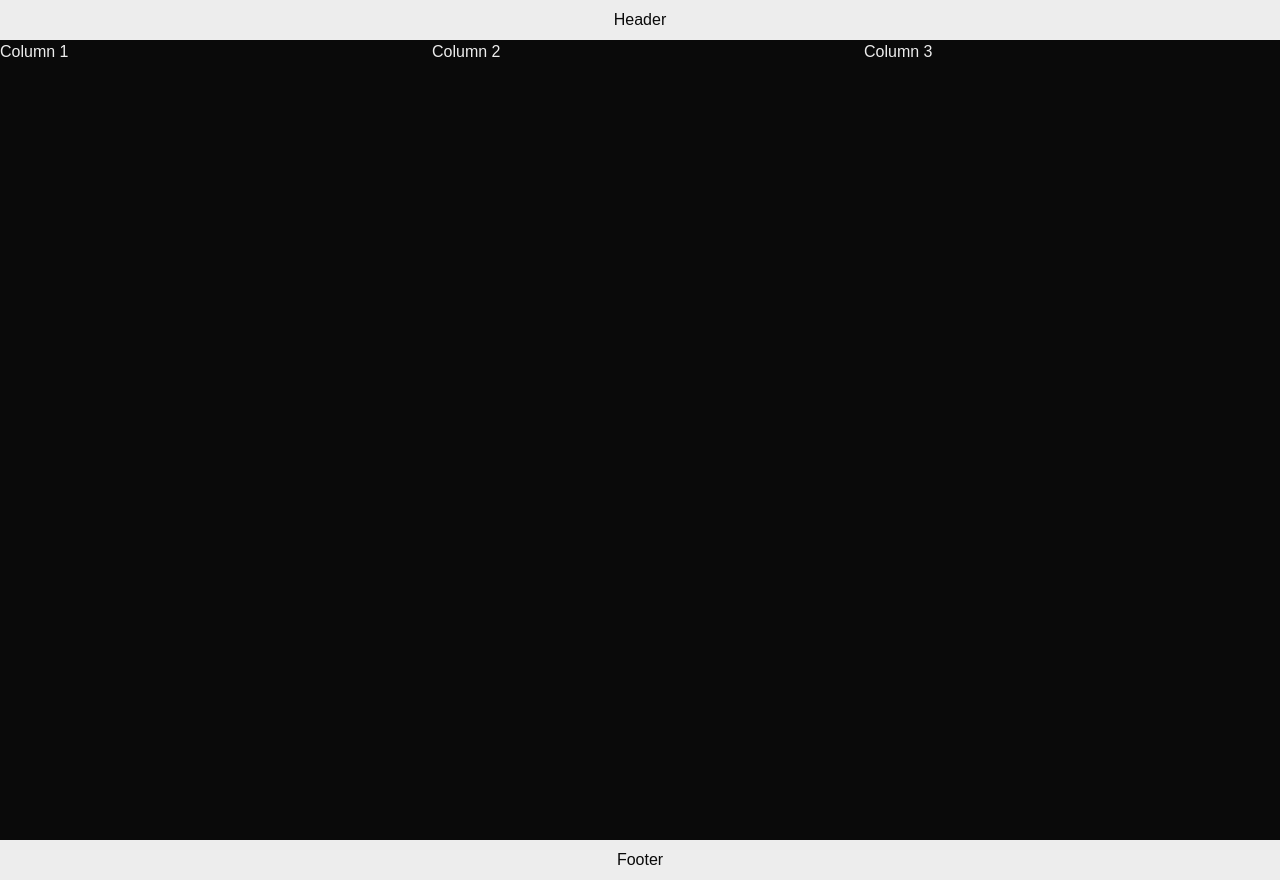
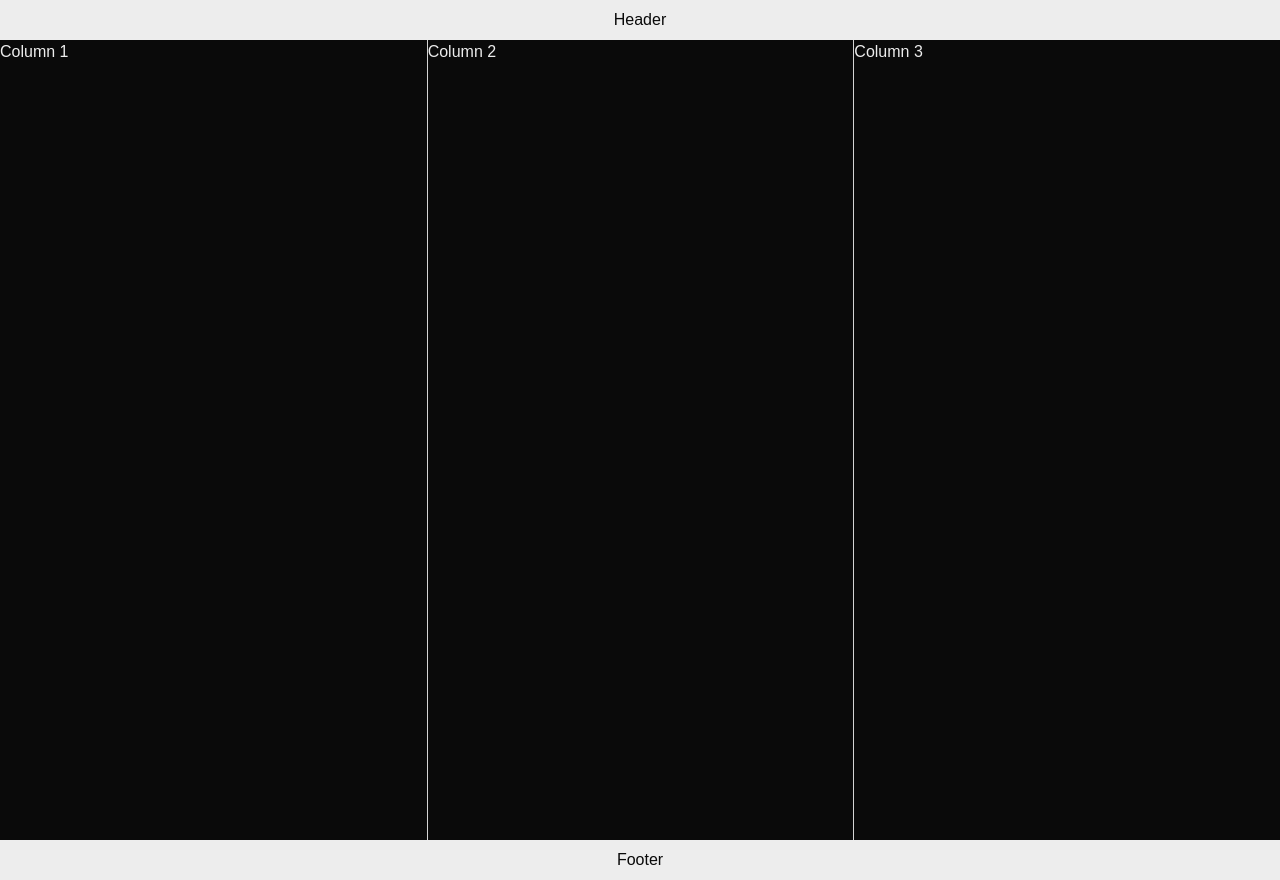
Before and after one commit to eleave/flexbox-layout, a Next.js app: page / in a window 1280 px wide. Built offline with nearby package versions, Linux system fonts and the light colour scheme.

Commit message:
refactor: move resizer to GridColumn

```diff
--- a/src/components/grid-layout/grid-column.tsx
+++ b/src/components/grid-layout/grid-column.tsx
@@ -7,10 +7,13 @@ import { Button } from "../ui/button";
 const HEADER_BLOCK_HEIGHT = 44;
 
 export interface GridColumnProps {
+  showResizer?: boolean;
+  onResizeStart?: (e: React.MouseEvent) => void;
   children: React.ReactNode;
   hasToggler?: boolean;
   title?: string;
   actions?: React.ReactNode;
+  isFirst?: boolean;
   isLast?: boolean;
   collapsed?: boolean;
   onToggle?: () => void;
@@ -23,10 +26,13 @@ export const GridColumn = React.forwardRef<HTMLDivElement, GridColumnProps>(func
     hasToggler = false,
     title,
     actions,
+    isFirst = false,
     isLast = false,
     collapsed = false,
     onToggle,
     className = "",
+    showResizer = false,
+    onResizeStart,
   },
   ref
 ) {
@@ -47,8 +53,10 @@ export const GridColumn = React.forwardRef<HTMLDivElement, GridColumnProps>(func
     togglePosition = isLast ? "-left-3" : "-right-3";
   }
 
+  const borderClass = isFirst ? "" : "border-l border-neutral-300";
+
   return (
-    <div ref={ref} className={`relative flex h-full flex-col ${className}`}>
+    <div ref={ref} className={`relative flex h-full flex-col ${borderClass} ${className}`}>
       {hasToggler && (
         <Button
           variant="ghost"
@@ -58,6 +66,12 @@ export const GridColumn = React.forwardRef<HTMLDivElement, GridColumnProps>(func
         >
           <Icon className="h-4 w-4" />
         </Button>
+      )}
+      {showResizer && !collapsed && (
+        <div
+          className="absolute top-0 -right-0.5 z-10 h-full w-1 cursor-col-resize bg-transparent hover:bg-gray-300"
+          onMouseDown={onResizeStart}
+        />
       )}
       {collapsed ? (
         title ? (
--- a/src/components/grid-layout/grid-layout.tsx
+++ b/src/components/grid-layout/grid-layout.tsx
@@ -3,7 +3,7 @@
 import React, { useRef } from "react";
 import useGridColumnVisibility from "./hooks/use-grid-column-visibility";
 import useGridColumnResizing from "./hooks/use-grid-column-resizing";
-import type { GridColumn } from "./grid-column";
+import type { GridColumn, GridColumnProps } from "./grid-column";
 
 interface GridLayoutProps {
   children: [
@@ -35,24 +35,9 @@ export function GridLayout({ children, name, height = "100vh" }: GridLayoutProps
     .slice(0, columnCount)
     .join(" ");
 
-  function renderResizer(index: number) {
-    if (index === columnCount - 1) {
-      return null;
-    }
-    return (
-      <div
-        className="absolute top-0 right-0 z-10 h-full w-1 cursor-col-resize bg-transparent hover:bg-gray-300"
-        onMouseDown={(e) => {
-          const startWidth = columnRefs.current[index]?.getBoundingClientRect().width || 0;
-          startResize(index, startWidth, e);
-        }}
-      />
-    );
-  }
-
   return (
     <div
-      className={`grid gap-4`}
+      className="grid"
       style={{
         height,
         gridTemplateColumns: templateColumns,
@@ -60,6 +45,7 @@ export function GridLayout({ children, name, height = "100vh" }: GridLayoutProps
     >
       {childArray.map((child, index) => {
         const isLast = index === columnCount - 1;
+        const isFirst = index === 0;
         return React.cloneElement(
           child,
           {
@@ -67,13 +53,16 @@ export function GridLayout({ children, name, height = "100vh" }: GridLayoutProps
             ref: (el: HTMLDivElement | null) => (columnRefs.current[index] = el),
             className: `${child.props.className ?? ""} relative h-full`,
             isLast,
+            isFirst,
             collapsed: !visibility[index],
             onToggle: () => toggle(index),
+            showResizer: !isLast,
+            onResizeStart: (e: React.MouseEvent) => {
+              const startWidth = columnRefs.current[index]?.getBoundingClientRect().width || 0;
+              startResize(index, startWidth, e);
+            },
           },
-          <>
-            {child.props.children}
-            {renderResizer(index)}
-          </>
+          child.props.children
         );
       })}
     </div>
```
